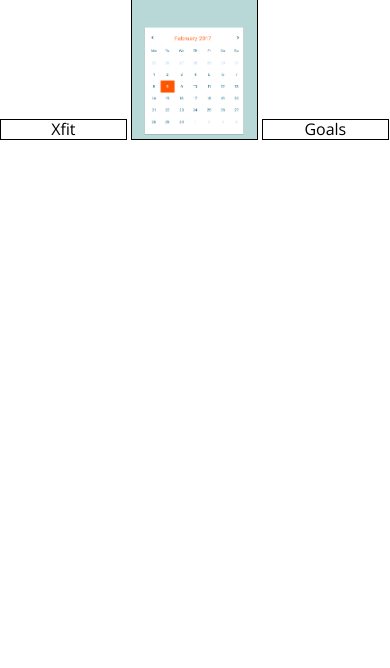
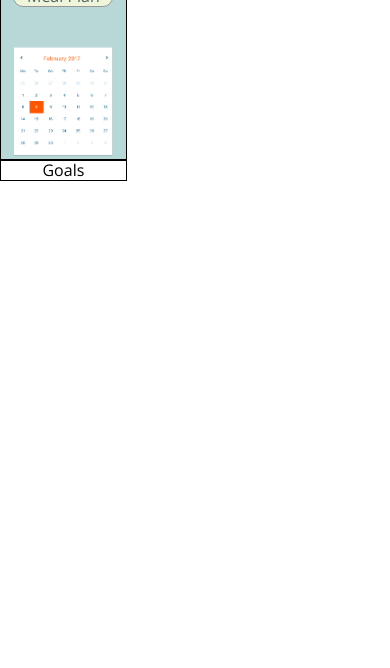
Before and after one commit to gness1804/design-challenge-fitness-site, a website: page index.html in a window 390 px wide. Shown: the part 176-844 px from the top of the page. Drawn offline with nearby package versions, Linux system fonts and the light colour scheme.

Commit message:
Make columns display in block on mobile

```diff
--- a/mobile.css
+++ b/mobile.css
@@ -1,4 +1,8 @@
 @media screen and (max-width: 700px) {
+
+  .column {
+    display: block;
+  }
 
   .today h2 {
     font-size: 32px;
```
